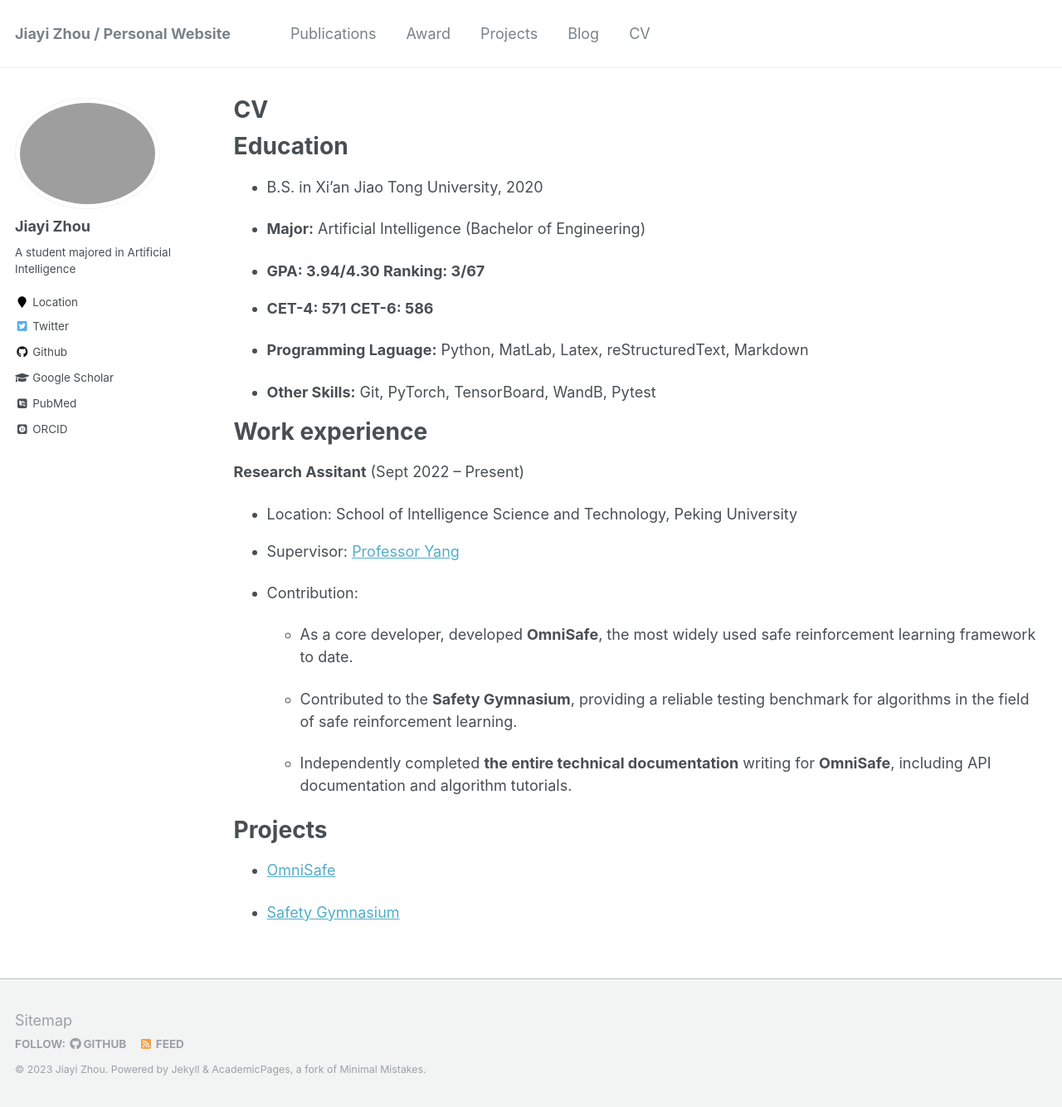
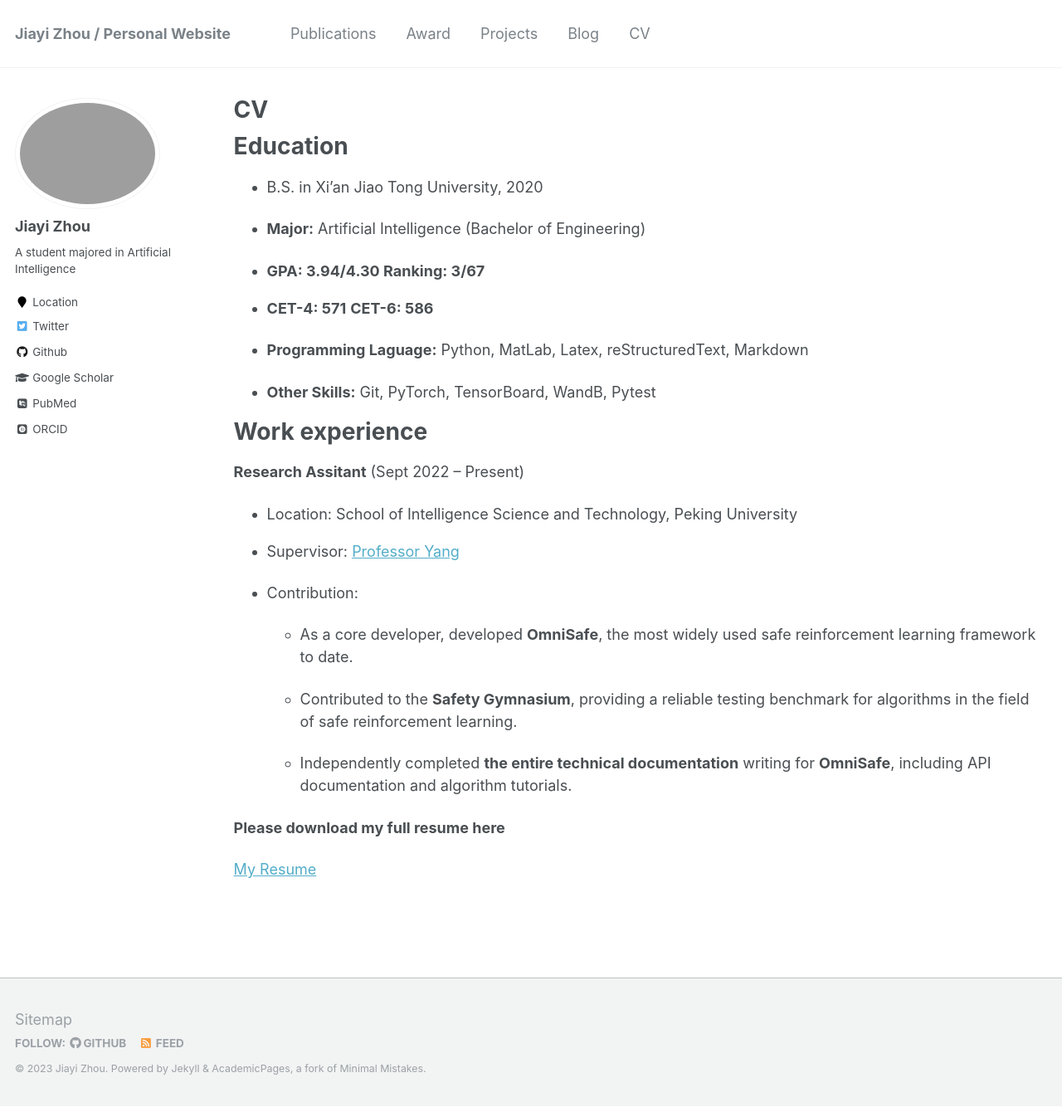
Before and after one commit to Gaiejj/Gaiejj.github.io, a Jekyll site: the page built from _pages/cv.md, in a window 1280 px wide and 1334 px high. Shown: the whole window at 83% size. Built offline with Jekyll 4.4.1, drawn with Linux system fonts in a browser that asks for light colours; some web fonts are replaced.

Commit message:
docs: update projects

```diff
--- a/_pages/cv.md
+++ b/_pages/cv.md
@@ -42,8 +42,7 @@ Work experience
   * Independently completed **the entire technical documentation** writing
   for **OmniSafe**, including API documentation and algorithm tutorials.
 
-Projects
-========
-* [OmniSafe](https://github.com/OmniSafeAI/omnisafe)
 
-* [Safety Gymnasium](https://github.com/OmniSafeAI/safety-gymnasium)
+**Please download my full resume here**
+
+[My Resume](http://gaiejj.github.io/files/paper1.pdf)
```
Also changed, not shown: 2 other files.
